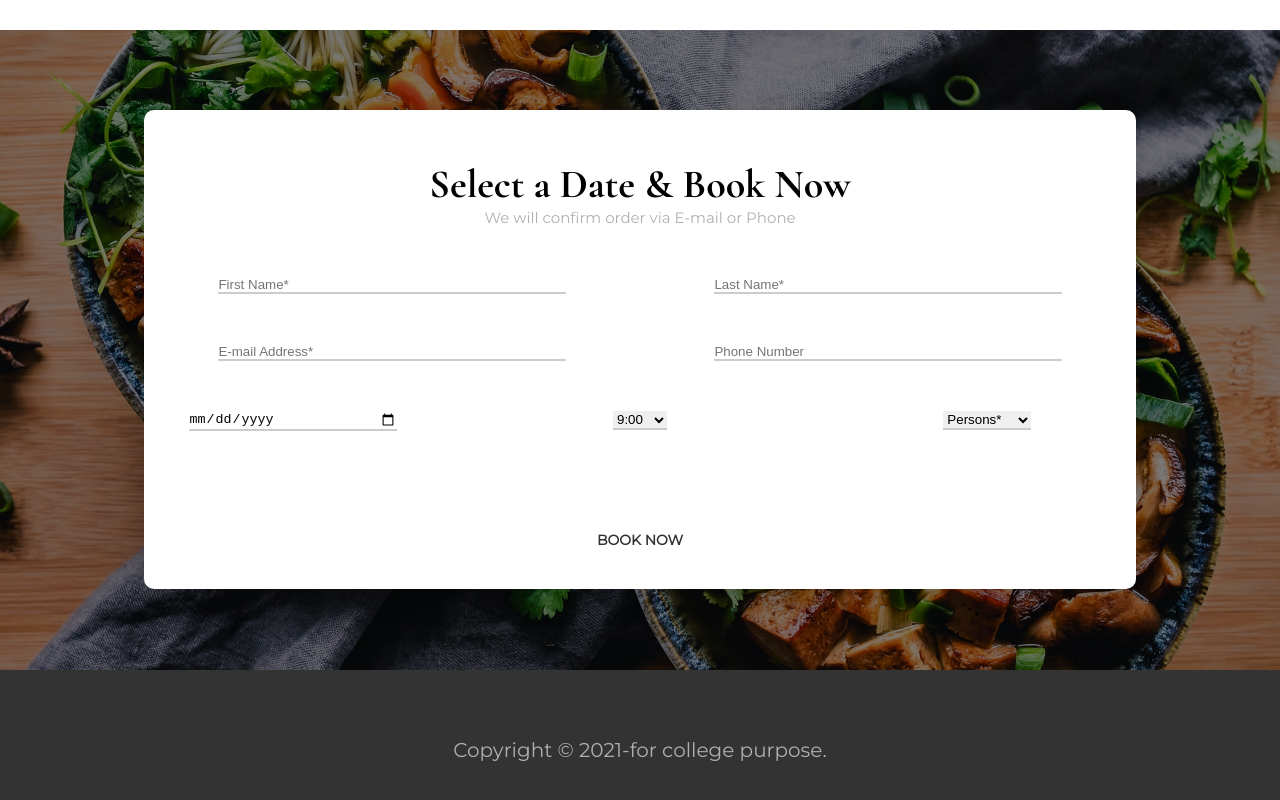
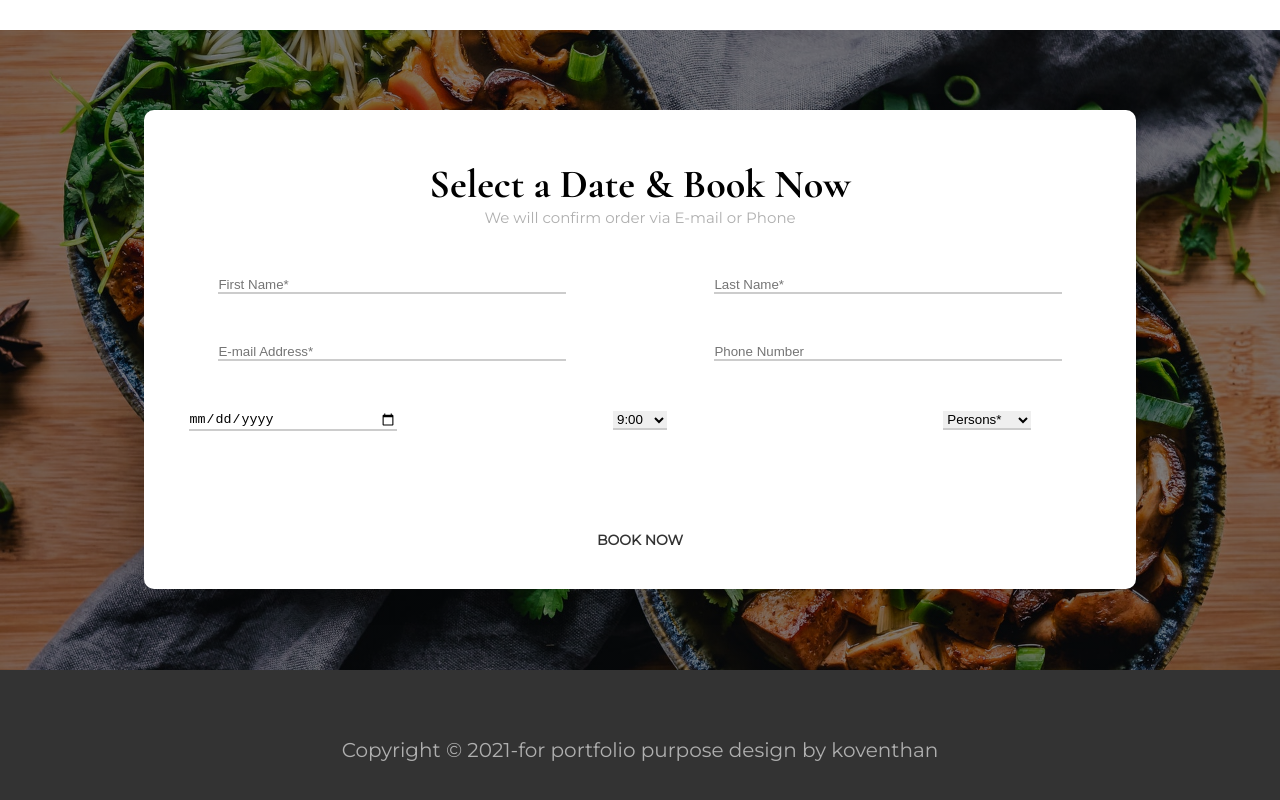
Before and after one commit to kovendan16/hotel3, a plain HTML site: page index.html in a window 1280 px wide. Shown: the part 4828-5628 px from the top of the page. Drawn offline with nearby package versions, Linux system fonts and the light colour scheme.

Commit message:
Update index.html

```diff
--- a/index.html
+++ b/index.html
@@ -518,7 +518,7 @@
 
         <footer class="footer">
             <p class="copyright">
-                Copyright &copy; 2021-for college purpose.
+                Copyright &copy; 2021-for  portfolio purpose design by koventhan
             </p>
         </footer>
 
```
